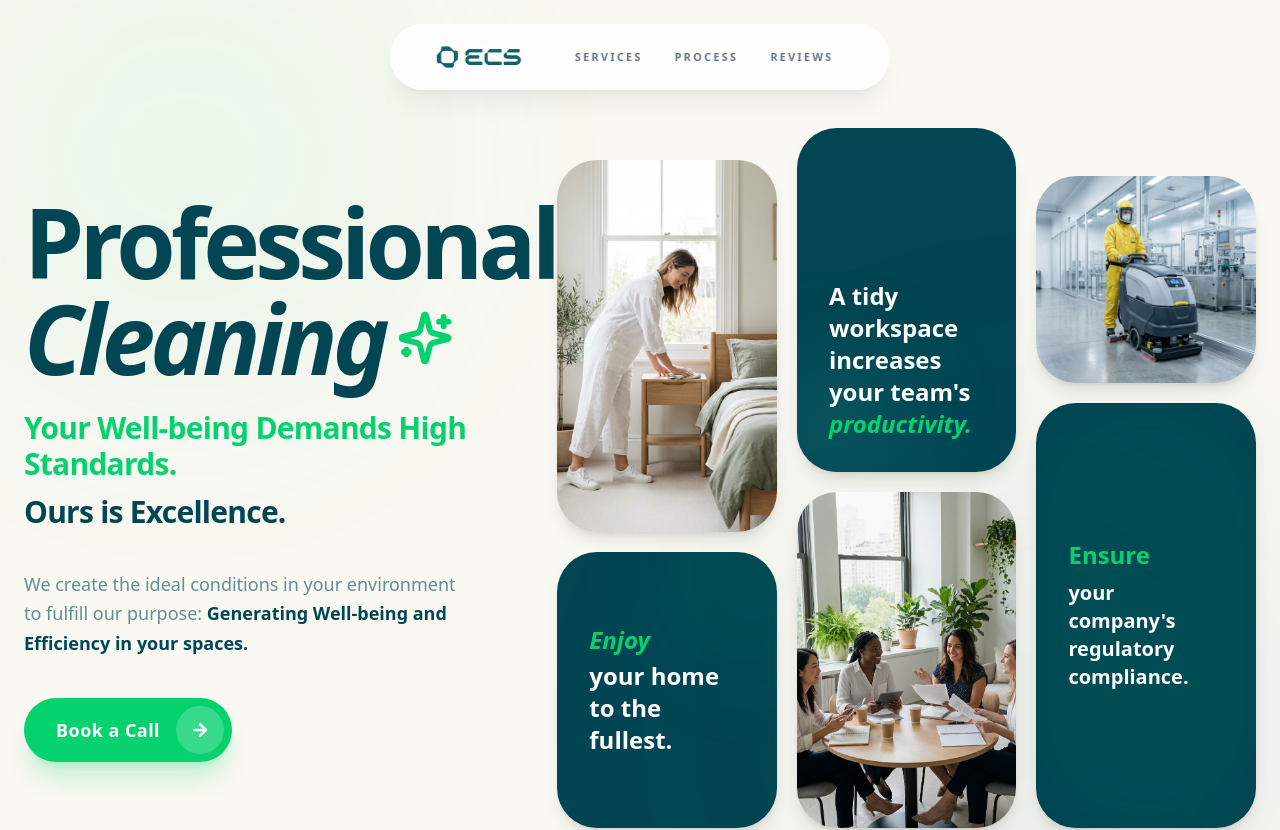
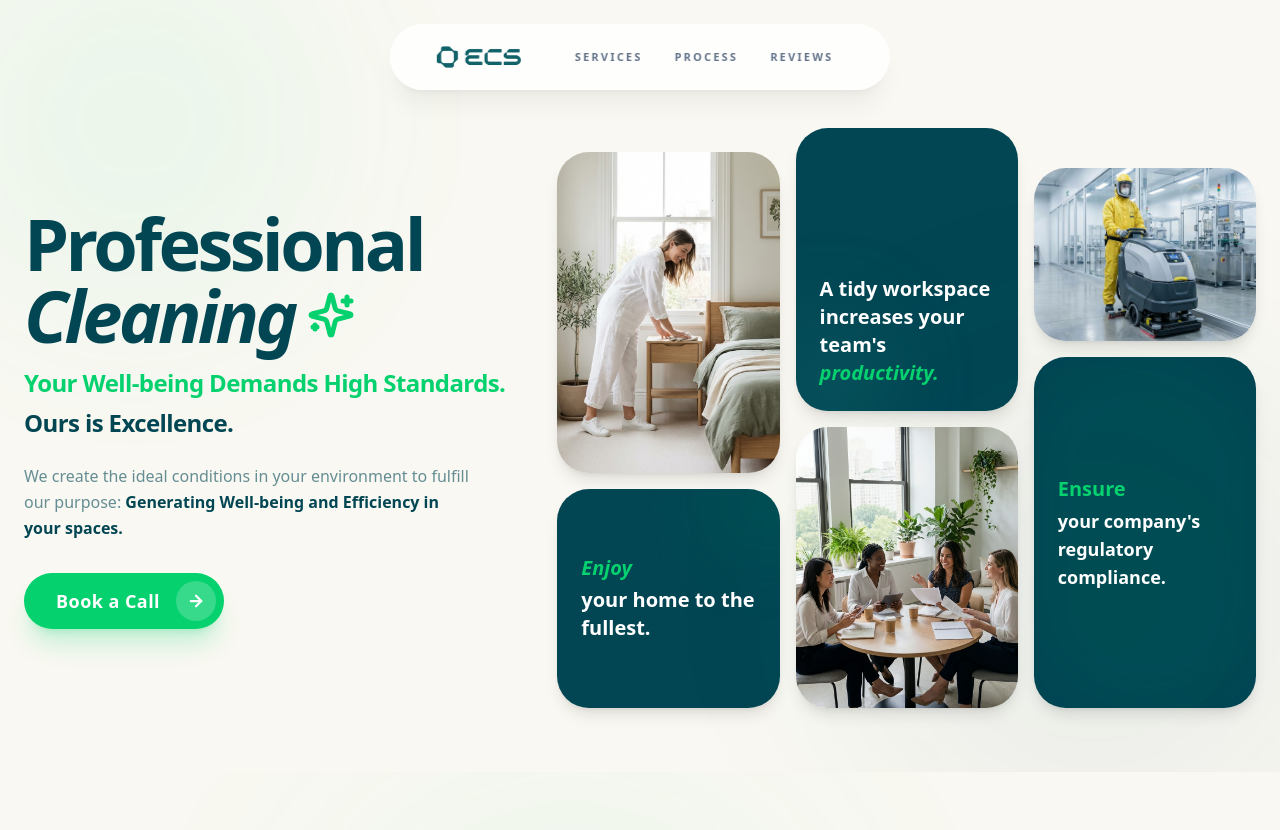
Before and after one commit to renatoquerales28-byte/extreme-cleaning-next, a Next.js app: page / in a window 1280 px wide. Shown: the top 830 px of the page. Built offline with nearby package versions, Linux system fonts and the light colour scheme.

Commit message:
Design: Adjust HeroSection proportions to prevent overflow on standard screens

```diff
--- a/src/components/landing/HeroSection.tsx
+++ b/src/components/landing/HeroSection.tsx
@@ -10,38 +10,38 @@ export default function HeroSection() {
     const router = useRouter();
 
     return (
-        <section className="relative w-full bg-[#F9F8F2] antialiased overflow-hidden pt-24 pb-12 lg:pt-32 lg:pb-24">
+        <section className="relative w-full bg-[#F9F8F2] antialiased overflow-hidden pt-28 pb-10 lg:pt-32 lg:pb-16 flex flex-col justify-center min-h-[90vh]">
 
-            <div className="container mx-auto px-6 grid lg:grid-cols-12 gap-12 items-center">
+            <div className="container mx-auto px-6 grid lg:grid-cols-12 gap-8 lg:gap-12 items-center h-full">
 
                 {/* Left Content Area (Text) - Spans 5 columns */}
-                <div className="lg:col-span-5 space-y-10 relative z-10">
+                <div className="lg:col-span-5 space-y-8 relative z-10 flex flex-col justify-center">
                     <motion.div
                         initial={{ opacity: 0, x: -20 }}
                         animate={{ opacity: 1, x: 0 }}
                         transition={{ duration: 0.8 }}
-                        className="space-y-6"
+                        className="space-y-4"
                     >
-                        <h1 className="text-6xl md:text-7xl xl:text-8xl font-black tracking-tighter text-[#024653] leading-[0.9] flex flex-col">
+                        <h1 className="text-5xl md:text-6xl xl:text-7xl font-black tracking-tighter text-[#024653] leading-[0.9] flex flex-col">
                             <span>Professional</span>
                             <span className="flex items-center gap-3 italic text-[#024653]">
                                 Cleaning
                                 <div className="relative inline-flex">
-                                    <Sparkles className="text-[#05D16E] w-10 h-10 md:w-14 md:h-14" strokeWidth={2.5} />
+                                    <Sparkles className="text-[#05D16E] w-8 h-8 md:w-12 md:h-12" strokeWidth={2.5} />
                                 </div>
                             </span>
                         </h1>
 
-                        <div className="space-y-3 mt-8">
-                            <p className="text-2xl md:text-3xl font-bold tracking-tight text-[#05D16E] leading-tight">
+                        <div className="space-y-2 mt-6">
+                            <p className="text-xl md:text-2xl font-bold tracking-tight text-[#05D16E] leading-tight">
                                 Your Well-being Demands High Standards.
                             </p>
-                            <p className="text-2xl md:text-3xl font-black tracking-tight text-[#024653] leading-tight">
+                            <p className="text-xl md:text-2xl font-black tracking-tight text-[#024653] leading-tight">
                                 Ours is Excellence.
                             </p>
                         </div>
 
-                        <p className="text-lg text-[#024653]/60 font-medium leading-relaxed max-w-md pt-4">
+                        <p className="text-base text-[#024653]/60 font-medium leading-relaxed max-w-md pt-2">
                             We create the ideal conditions in your environment to fulfill our purpose: <span className="text-[#024653] font-bold">Generating Well-being and Efficiency in your spaces.</span>
                         </p>
                     </motion.div>
@@ -51,23 +51,23 @@ export default function HeroSection() {
                         animate={{ opacity: 1, y: 0 }}
                         transition={{ duration: 0.8, delay: 0.2 }}
                         onClick={() => router.push("/quote")}
-                        className="group flex items-center gap-4 bg-[#05D16E] text-white pl-8 pr-2 py-2 rounded-full font-black text-lg tracking-wide hover:bg-[#08BF5F] transition-all shadow-xl shadow-[#05D16E]/20 hover:scale-[1.02] active:scale-95"
+                        className="w-fit group flex items-center gap-4 bg-[#05D16E] text-white pl-8 pr-2 py-2 rounded-full font-black text-lg tracking-wide hover:bg-[#08BF5F] transition-all shadow-xl shadow-[#05D16E]/20 hover:scale-[1.02] active:scale-95"
                     >
                         <span>Book a Call</span>
-                        <div className="w-12 h-12 bg-white/20 rounded-full flex items-center justify-center transition-transform group-hover:rotate-[-45deg] duration-300">
-                            <ArrowRight size={20} strokeWidth={3} className="text-white" />
+                        <div className="w-10 h-10 bg-white/20 rounded-full flex items-center justify-center transition-transform group-hover:rotate-[-45deg] duration-300">
+                            <ArrowRight size={18} strokeWidth={3} className="text-white" />
                         </div>
                     </motion.button>
                 </div>
 
                 {/* Right Bento Grid Area - Spans 7 columns */}
-                <div className="lg:col-span-7 w-full h-full min-h-[600px] lg:h-[700px] relative">
-                    <div className="grid grid-cols-3 gap-5 h-full w-full">
+                <div className="lg:col-span-7 w-full h-[500px] lg:h-[580px] relative">
+                    <div className="grid grid-cols-3 gap-4 h-full w-full">
 
                         {/* COLUMN 1 */}
-                        <div className="flex flex-col gap-5 pt-8">
-                            {/* Image: Woman (Taller) */}
-                            <div className="relative w-full flex-[1.4] rounded-[2.5rem] overflow-hidden shadow-lg group">
+                        <div className="flex flex-col gap-4 pt-6 h-full">
+                            {/* Image: Woman (Flex Grow) */}
+                            <div className="relative w-full flex-[1.5] rounded-[2rem] overflow-hidden shadow-lg group">
                                 <Image
                                     src="/brand/hero_woman_cleaning.png"
                                     alt="Residential Cleaning"
@@ -75,10 +75,10 @@ export default function HeroSection() {
                                     className="object-cover transition-transform duration-700 group-hover:scale-105"
                                 />
                             </div>
-                            {/* Card: Enjoy (Shorter) */}
-                            <div className="bg-[#024653] w-full flex-[0.8] rounded-[2.5rem] p-8 flex flex-col justify-center text-white shadow-lg overflow-hidden relative">
-                                <div className="absolute top-0 right-0 w-32 h-32 bg-[#05D16E]/10 rounded-full blur-3xl -mr-10 -mt-10"></div>
-                                <p className="text-xl md:text-2xl font-bold leading-tight relative z-10">
+                            {/* Card: Enjoy (Compact) */}
+                            <div className="bg-[#024653] w-full flex-[0.8] rounded-[2rem] p-6 flex flex-col justify-center text-white shadow-lg overflow-hidden relative">
+                                <div className="absolute top-0 right-0 w-24 h-24 bg-[#05D16E]/10 rounded-full blur-2xl -mr-8 -mt-8"></div>
+                                <p className="text-lg md:text-xl font-bold leading-tight relative z-10">
                                     <span className="text-[#05D16E] italic block mb-1">Enjoy</span>
                                     your home to the fullest.
                                 </p>
@@ -86,16 +86,16 @@ export default function HeroSection() {
                         </div>
 
                         {/* COLUMN 2 */}
-                        <div className="flex flex-col gap-5">
-                            {/* Card: Productivity (Taller relative to img below) */}
-                            <div className="bg-[#024653] w-full flex-1 rounded-[2.5rem] p-8 flex flex-col justify-end text-white shadow-lg overflow-hidden relative">
-                                <div className="absolute bottom-0 left-0 w-40 h-40 bg-[#0E6168] rounded-full blur-2xl -ml-10 -mb-10 opacity-50"></div>
-                                <p className="text-xl md:text-2xl font-bold leading-tight relative z-10">
+                        <div className="flex flex-col gap-4 h-full">
+                            {/* Card: Productivity (Compact) */}
+                            <div className="bg-[#024653] w-full flex-1 rounded-[2rem] p-6 flex flex-col justify-end text-white shadow-lg overflow-hidden relative">
+                                <div className="absolute bottom-0 left-0 w-32 h-32 bg-[#0E6168] rounded-full blur-2xl -ml-8 -mb-8 opacity-50"></div>
+                                <p className="text-lg md:text-xl font-bold leading-tight relative z-10">
                                     A tidy workspace increases your team&apos;s <span className="text-[#05D16E] italic">productivity.</span>
                                 </p>
                             </div>
-                            {/* Image: Meeting (Medium) */}
-                            <div className="relative w-full flex-[1.2] rounded-[2.5rem] overflow-hidden shadow-lg group">
+                            {/* Image: Meeting (Flex Grow) */}
+                            <div className="relative w-full flex-[1.2] rounded-[2rem] overflow-hidden shadow-lg group">
                                 <Image
                                     src="/brand/hero_office_meeting.png"
                                     alt="Team Meeting"
@@ -106,9 +106,9 @@ export default function HeroSection() {
                         </div>
 
                         {/* COLUMN 3 */}
-                        <div className="flex flex-col gap-5 pt-12">
-                            {/* Image: Industrial (Short/Square) */}
-                            <div className="relative w-full flex-[0.8] rounded-[2.5rem] overflow-hidden shadow-lg group">
+                        <div className="flex flex-col gap-4 pt-10 h-full">
+                            {/* Image: Industrial (Compact) */}
+                            <div className="relative w-full flex-[0.8] rounded-[2rem] overflow-hidden shadow-lg group">
                                 <Image
                                     src="/brand/hero_industrial_cleaner.png"
                                     alt="Industrial Services"
@@ -116,11 +116,11 @@ export default function HeroSection() {
                                     className="object-cover transition-transform duration-700 group-hover:scale-105"
                                 />
                             </div>
-                            {/* Card: Compliance (Taller) */}
-                            <div className="bg-[#024653] w-full flex-[1.4] rounded-[2.5rem] p-8 flex flex-col justify-center text-white shadow-lg overflow-hidden relative">
+                            {/* Card: Compliance (Flex Grow) */}
+                            <div className="bg-[#024653] w-full flex-[1.4] rounded-[2rem] p-6 flex flex-col justify-center text-white shadow-lg overflow-hidden relative">
                                 <div className="absolute top-1/2 left-1/2 -translate-x-1/2 -translate-y-1/2 w-full h-full bg-[#05D16E]/5 rounded-full blur-xl"></div>
-                                <p className="text-lg md:text-xl font-bold leading-tight relative z-10">
-                                    <span className="text-[#05D16E] block mb-2 text-2xl">Ensure</span>
+                                <p className="text-base md:text-lg font-bold leading-tight relative z-10">
+                                    <span className="text-[#05D16E] block mb-1 text-xl">Ensure</span>
                                     your company&apos;s regulatory compliance.
                                 </p>
                             </div>
@@ -132,8 +132,8 @@ export default function HeroSection() {
 
             {/* Minimal decorative blur for depth */}
             <div className="absolute top-0 left-0 w-full h-full pointer-events-none overflow-hidden z-0">
-                <div className="absolute top-[-10%] left-[-5%] w-[500px] h-[500px] bg-[#05D16E]/5 rounded-full blur-[100px]" />
-                <div className="absolute bottom-[-10%] right-[-5%] w-[600px] h-[600px] bg-[#024653]/5 rounded-full blur-[120px]" />
+                <div className="absolute top-[-10%] left-[-5%] w-[400px] h-[400px] bg-[#05D16E]/5 rounded-full blur-[80px]" />
+                <div className="absolute bottom-[-10%] right-[-5%] w-[500px] h-[500px] bg-[#024653]/5 rounded-full blur-[100px]" />
             </div>
         </section>
     );
```
